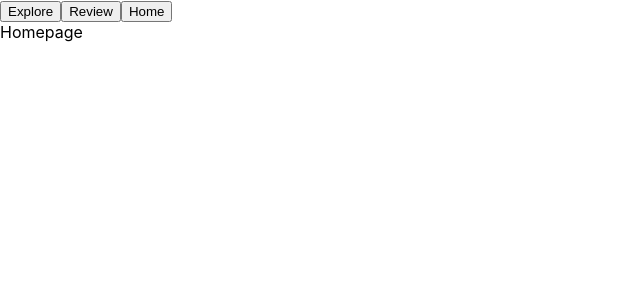
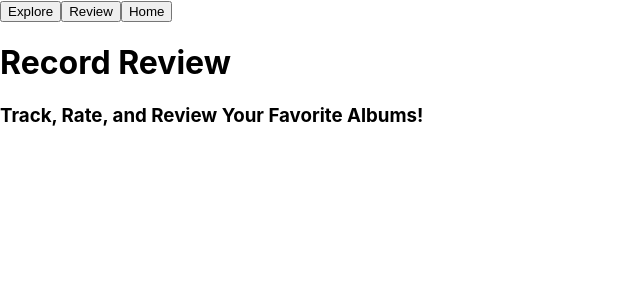
Before and after one commit to dsalaza/Phase2Project, a React (Create React App) app: page / in a window 1280 px wide. Shown: the top 300 px of the page, without its empty margins (0-640 px from the left). Built offline with nearby package versions, Linux system fonts and the light colour scheme.

Commit message:
Add header and subheader text to Homepage

```diff
--- a/src/Homepage.js
+++ b/src/Homepage.js
@@ -2,7 +2,10 @@ import React from 'react'
 
 function Homepage() {
   return (
-    <div>Homepage</div>
+    <div>
+        <h1 id='homepageheader'>Record Review</h1>
+        <h3 id='subheader'>Track, Rate, and Review Your Favorite Albums!</h3>
+    </div>
   )
 }
 
```
